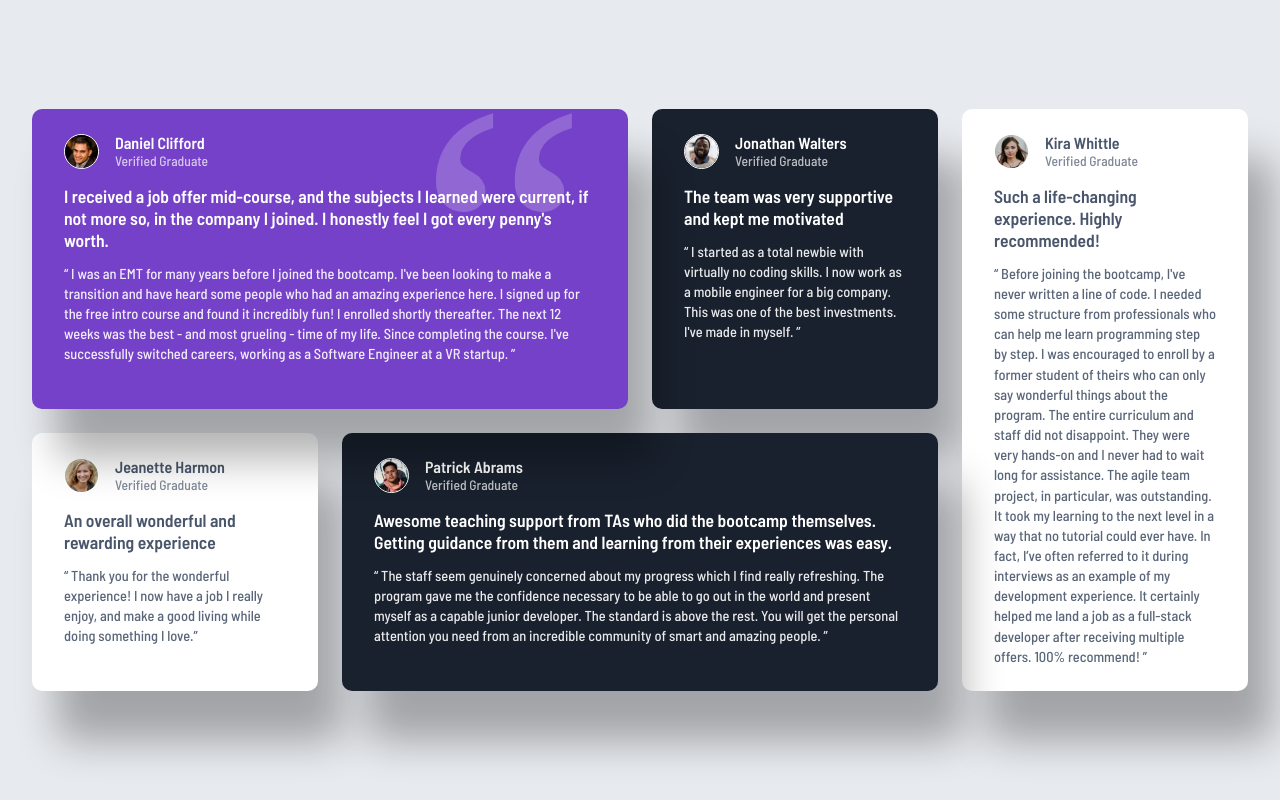
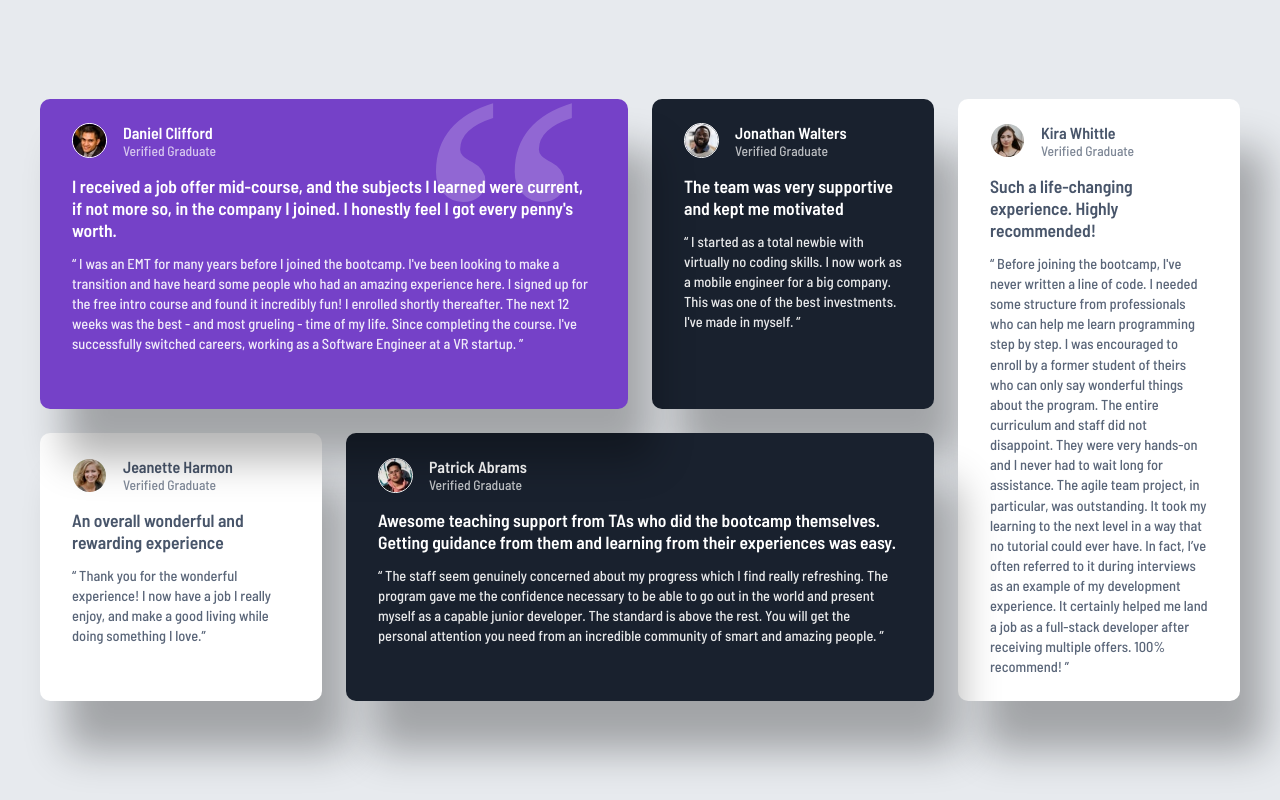
Before and after one commit to ViniciusMarquesz/FrontEnd-Mentor-CardDepoimentos, a plain HTML site: page index.html in a window 1280 px wide. Drawn offline with Linux system fonts and the light colour scheme.

Commit message:
max-width style.css

```diff
--- a/estilo/style.css
+++ b/estilo/style.css
@@ -28,7 +28,7 @@ body {
         "jeanette patrick patrick kira"
     ;
     gap: 1.5rem;
-    max-width: 1440px;
+    max-width: 1200px;
     width: 100%;
 }
 
@@ -122,7 +122,7 @@ h3 {
 }
 
 
-@media (max-width: 1000px) {
+@media (max-width: 900px) {
     .grid-container {
         grid-template-columns: 1fr;
         grid-template-areas:
@@ -137,4 +137,5 @@ h3 {
     .roxo::after {
         content: none;
     }
+
 }
```
